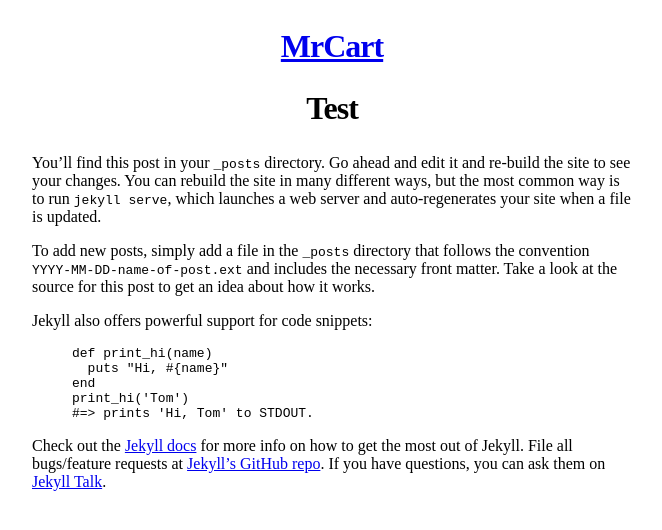
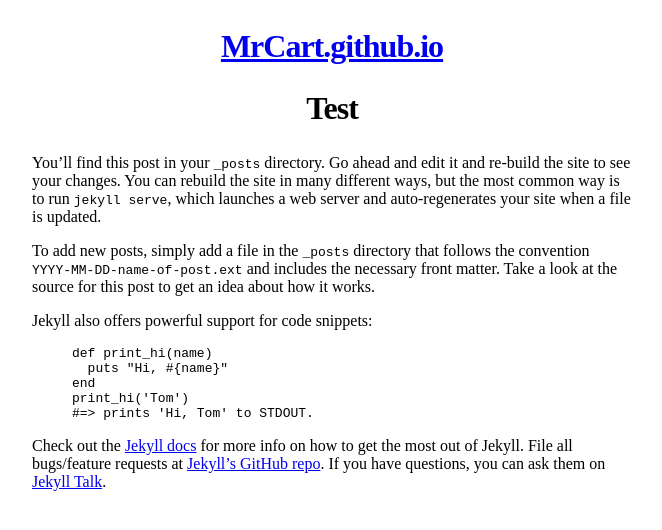
Before and after one commit to MrCart/MrCart.github.io, a Jekyll site: the page built from _posts/2017-09-22-welcome-to-jekyll.markdown, in a window 1280 px wide. Shown: the top 530 px of the page, without its empty margins (308-970 px from the left). Built offline with Jekyll 4.4.1, drawn with Linux system fonts in a browser that asks for light colours.

Commit message:
Update layout.html

```diff
--- a/_layouts/layout.html
+++ b/_layouts/layout.html
@@ -23,7 +23,7 @@
   <body class="container">
 
     <header>
-      <h1><a href="/">MrCart</a></h1>
+      <h1><a href="/">MrCart.github.io</a></h1>
     </header>
     <section>
       {{ content }}
```
